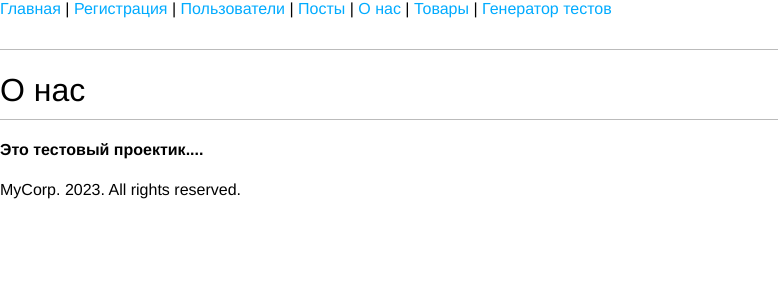
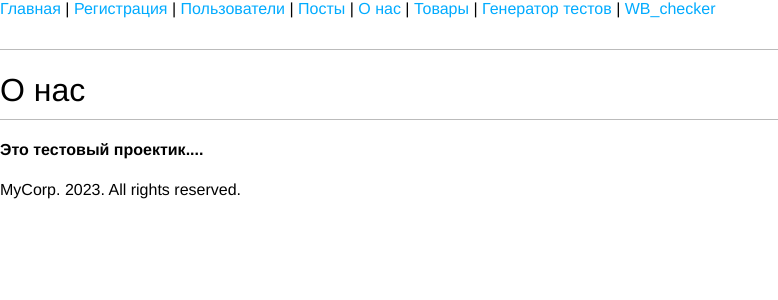
Before and after one commit to coldtema/project_x, a Django app: template apps/blog/templates/blog/about.html in a window 1280 px wide. Shown: the top 300 px of the page, without its empty margins (0-778 px from the left). Run offline with Django 3.2, Linux system fonts and the light colour scheme; the template is opened without the code that fills it, so the values that code supplies are empty.

Commit message:
edited base.html (added wb_checker link)

```diff
--- a/templates/base.html
+++ b/templates/base.html
@@ -7,7 +7,7 @@
 </head>
 <link href="{% static 'style.css' %}" rel="stylesheet">
 <body>
-    <div><a href="/">Главная</a> | <a href="/blog/reg">Регистрация</a> | <a href="/accounts">Пользователи</a> | <a href="/posts">Посты</a> | <a href="/about">О нас</a> | <a href="/price_checker">Товары</a> | <a href="/test_generator">Генератор тестов</a></div>
+    <div><a href="/">Главная</a> | <a href="/blog/reg">Регистрация</a> | <a href="/accounts">Пользователи</a> | <a href="/posts">Посты</a> | <a href="/about">О нас</a> | <a href="/price_checker">Товары</a> | <a href="/test_generator">Генератор тестов</a> | <a href="/wb_checker">WB_checker</a></div>
     <h1>{% block header %}{% endblock header %}</h1>
     <div>{% block content %}{% endblock content %}</div>
     <div>MyCorp. 2023. All rights reserved.</div>
```
